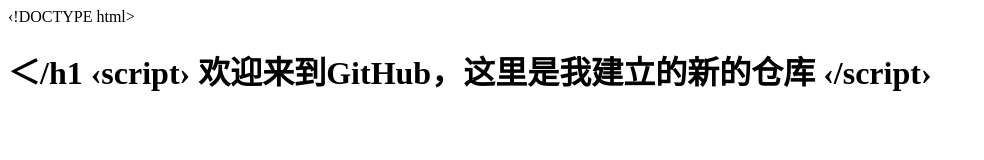
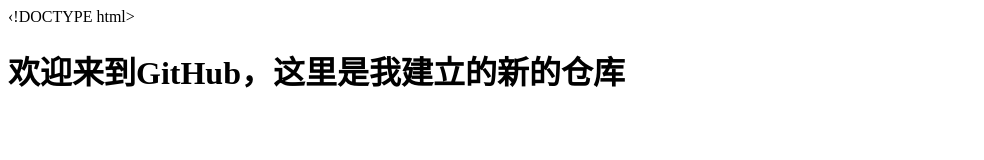
Before and after one commit to cccccj4621/index, a plain HTML site: page index.html in a window 1280 px wide. Shown: the whole page, without its empty margins (0-984 px from the left). Drawn offline with Linux system fonts and the light colour scheme.

Commit message:
Update index.html

```diff
--- a/index.html
+++ b/index.html
@@ -1,12 +1,5 @@
 ‹!DOCTYPE html>
-<html >
-<h1 >
-＜/h1
-‹script›
-欢迎来到GitHub，这里是我建立的新的仓库
-‹/script›
-
-<body>
-</body>
-
+<html>
+  <head></head>
+  <body><h1>欢迎来到GitHub，这里是我建立的新的仓库</h1></body>
 </html>
```
